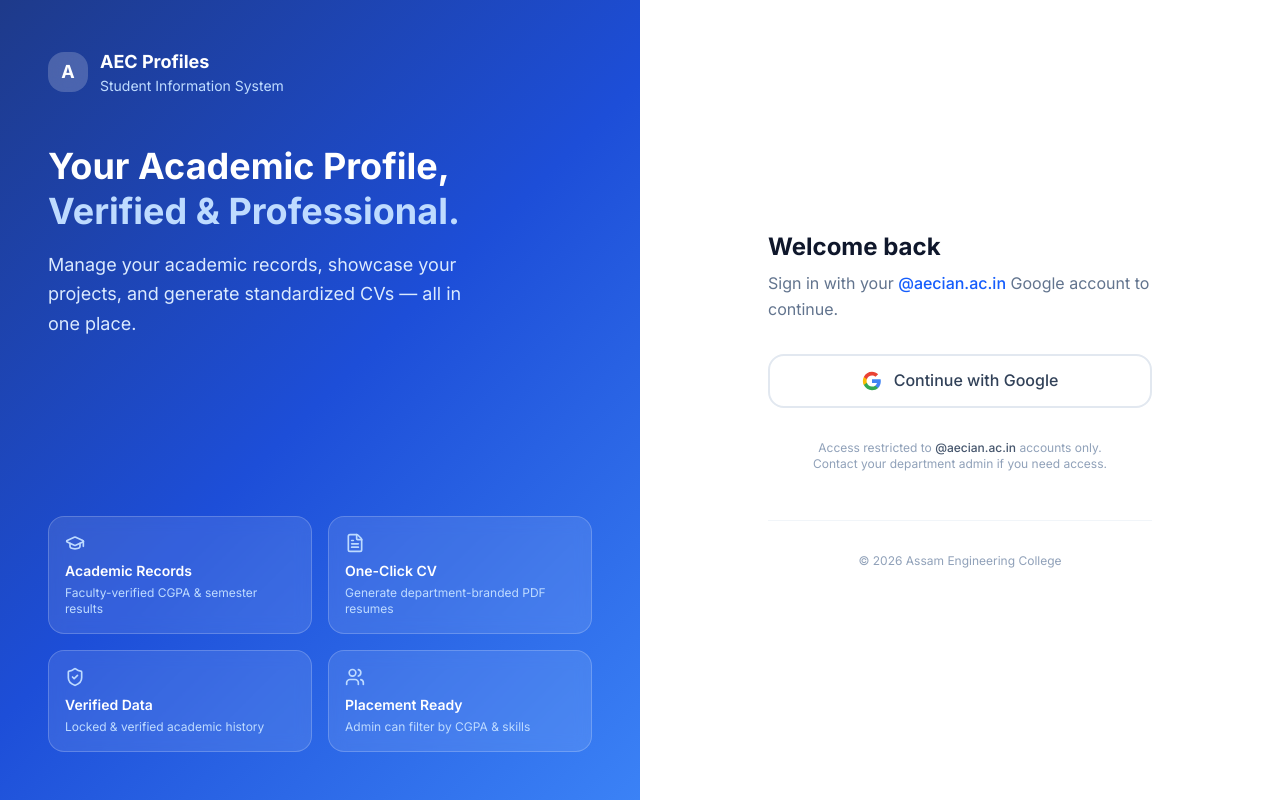
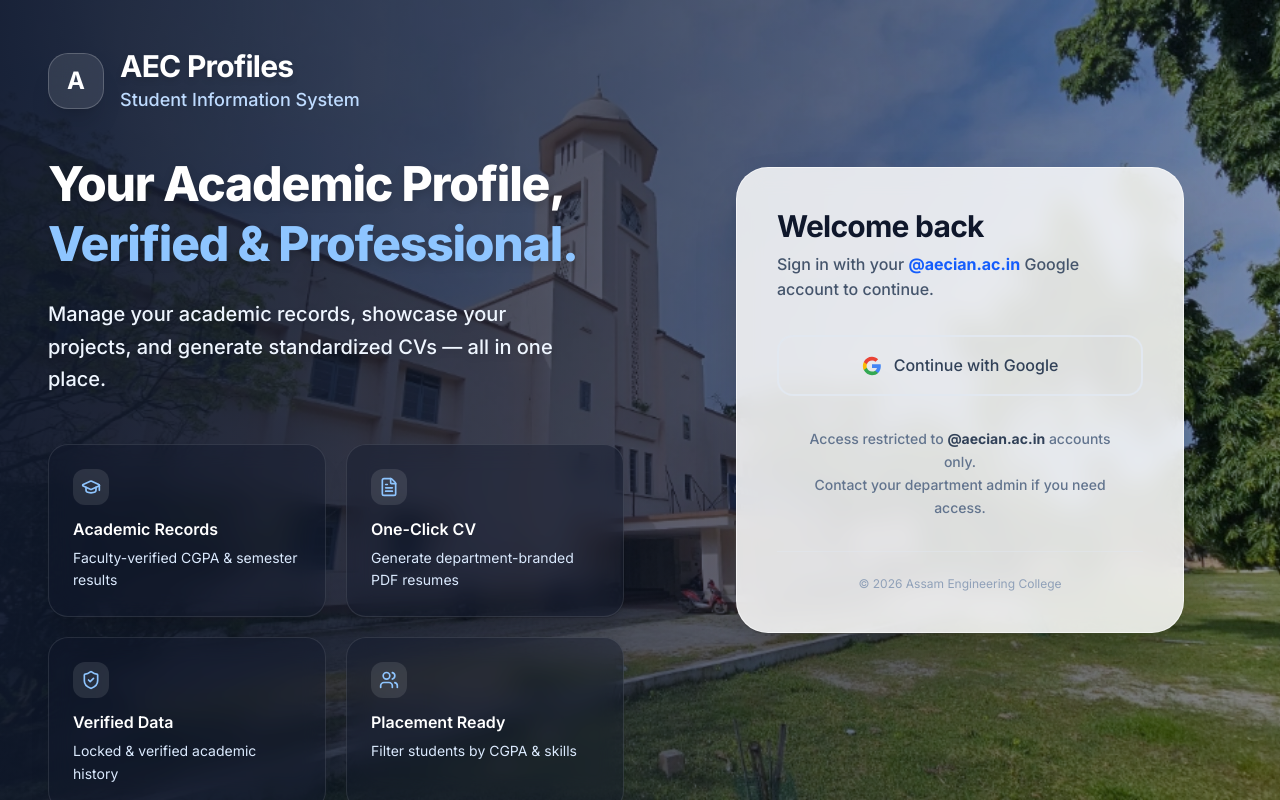
Before and after one commit to poran-dip/aecfolio, a Next.js app in the folder core/: page /login in a window 1280 px wide. Built offline with nearby package versions, Linux system fonts and the light colour scheme; no server answers.

Commit message:
refactor: remove frontend auth logic, fix errors - remove imports that don't exist - update to latest canonical tailwind class names - add bg to public/ - auth will be implemented later

```diff
--- a/core/src/app/(auth)/login/page.tsx
+++ b/core/src/app/(auth)/login/page.tsx
@@ -1,9 +1,5 @@
-import { auth } from "@/lib/auth";
-import { redirect } from "next/navigation";
 import { Metadata } from "next";
 import Image from "next/image";
-import Link from "next/link";
-import { signIn } from "@/lib/auth";
 import { GraduationCap, ShieldCheck, FileText, Users } from "lucide-react";
 
 export const metadata: Metadata = {
@@ -30,59 +26,68 @@ const features = [
   {
     icon: <Users size={20} />,
     title: "Placement Ready",
-    desc: "Admin can filter by CGPA & skills",
+    desc: "Filter students by CGPA & skills",
   },
 ];
 
-export default async function LoginPage() {
-  const session = await auth();
-  if (session?.user) redirect("/");
+export default function LoginPage() {
+  return (
+    <div className="relative min-h-screen flex items-center justify-center lg:justify-end overflow-hidden bg-slate-900">
+      {/* Background */}
+      <div className="absolute inset-0 z-0">
+        <Image
+          src="/bg-1.jpg"
+          alt="AEC Campus"
+          fill
+          priority
+          className="object-cover animate-slow-pan"
+        />
+        <div className="absolute inset-0 bg-blue-950/40 mix-blend-multiply" />
+        <div className="absolute inset-0 bg-linear-to-r from-slate-900/90 via-slate-900/50 to-slate-900/80 lg:to-transparent" />
+      </div>
 
-  return (
-    <div className="min-h-screen flex">
       {/* Left Panel — Branding */}
-      <div className="hidden lg:flex lg:w-1/2 gradient-bg flex-col justify-between p-12 text-white">
+      <div className="absolute inset-y-0 left-0 z-10 hidden lg:flex w-full max-w-2xl flex-col justify-between p-12 text-white">
         <div>
-          <div className="flex items-center gap-3 mb-12">
-            <div className="w-10 h-10 rounded-xl bg-white/20 backdrop-blur flex items-center justify-center font-bold text-lg">
+          <div className="flex items-center gap-4 mb-10">
+            <div className="w-14 h-14 rounded-2xl bg-white/10 backdrop-blur-md flex items-center justify-center font-bold text-2xl shadow-xl border border-white/20">
               A
             </div>
             <div>
-              <p className="font-bold text-lg">AEC Profiles</p>
-              <p className="text-blue-200 text-sm">Student Information System</p>
+              <p className="font-bold text-3xl tracking-tight text-white drop-shadow-md">AEC Profiles</p>
+              <p className="text-blue-200 font-medium text-lg mt-0.5">Student Information System</p>
             </div>
           </div>
 
-          <h1 className="text-4xl font-bold leading-tight mb-4">
+          <h1 className="text-5xl font-extrabold leading-tight mb-6 drop-shadow-lg tracking-tight">
             Your Academic Profile,
             <br />
-            <span className="text-blue-200">Verified & Professional.</span>
+            <span className="text-blue-300">Verified & Professional.</span>
           </h1>
-          <p className="text-blue-100 text-lg leading-relaxed max-w-md">
+          <p className="text-blue-50 text-xl leading-relaxed max-w-lg drop-shadow-md font-medium">
             Manage your academic records, showcase your projects, and generate
             standardized CVs — all in one place.
           </p>
         </div>
 
-        <div className="grid grid-cols-2 gap-4">
+        <div className="grid grid-cols-2 gap-5 mt-12 pb-8">
           {features.map((f) => (
             <div
               key={f.title}
-              className="bg-white/10 backdrop-blur rounded-xl p-4 border border-white/20"
+              className="bg-slate-900/40 backdrop-blur-md rounded-2xl p-6 border border-white/10 hover:bg-slate-900/60 hover:border-white/20 transition-all duration-300 shadow-xl"
             >
-              <div className="text-blue-200 mb-2">{f.icon}</div>
-              <p className="font-semibold text-sm">{f.title}</p>
-              <p className="text-blue-200 text-xs mt-1">{f.desc}</p>
+              <div className="text-blue-300 mb-3 bg-white/10 w-fit p-2 rounded-lg">{f.icon}</div>
+              <p className="font-semibold text-base text-white">{f.title}</p>
+              <p className="text-blue-100 text-sm mt-1.5 leading-relaxed">{f.desc}</p>
             </div>
           ))}
         </div>
       </div>
 
       {/* Right Panel — Sign In */}
-      <div className="flex-1 flex items-center justify-center p-8 bg-white">
-        <div className="w-full max-w-sm">
+      <div className="relative z-20 w-full max-w-md p-8 lg:p-10 mx-6 lg:mx-24 glass rounded-4xl shadow-2xl">
         {/* Mobile logo */}
-          <div className="lg:hidden flex items-center gap-3 mb-10">
+        <div className="lg:hidden flex items-center gap-3 mb-8">
           <div className="w-10 h-10 rounded-xl bg-blue-600 flex items-center justify-center font-bold text-white text-lg">
             A
           </div>
@@ -92,61 +97,42 @@ export default async function LoginPage() {
           </div>
         </div>
 
-          <h2 className="text-2xl font-bold text-slate-900 mb-2">Welcome back</h2>
-          <p className="text-slate-500 mb-8">
+        <div className="mb-8">
+          <h2 className="text-3xl font-bold text-slate-900 tracking-tight">Welcome back</h2>
+          <p className="text-slate-600 font-medium mt-2">
             Sign in with your{" "}
-            <span className="font-medium text-blue-600">@aecian.ac.in</span>{" "}
+            <span className="text-blue-600 font-bold">@aecian.ac.in</span>{" "}
             Google account to continue.
           </p>
+        </div>
 
-          {/* Google Sign In Form */}
-          <form
-            action={async () => {
-              "use server";
-              await signIn("google", { redirectTo: "/" });
-            }}
-          >
-            <button
-              type="submit"
-              className="w-full flex items-center justify-center gap-3 px-4 py-3 border-2 border-slate-200 rounded-xl text-slate-700 font-medium hover:border-blue-400 hover:bg-blue-50 transition-all duration-200 group"
+        <a
+          href="/dashboard"
+          className="w-full flex items-center justify-center gap-3 px-5 py-4 border-2 border-slate-200 rounded-xl text-slate-700 font-medium hover:border-blue-400 hover:bg-blue-50 transition-all duration-200"
         >
           <svg viewBox="0 0 24 24" className="w-5 h-5 shrink-0">
-                <path
-                  fill="#4285F4"
-                  d="M22.56 12.25c0-.78-.07-1.53-.2-2.25H12v4.26h5.92c-.26 1.37-1.04 2.53-2.21 3.31v2.77h3.57c2.08-1.92 3.28-4.74 3.28-8.09z"
-                />
-                <path
-                  fill="#34A853"
-                  d="M12 23c2.97 0 5.46-.98 7.28-2.66l-3.57-2.77c-.98.66-2.23 1.06-3.71 1.06-2.86 0-5.29-1.93-6.16-4.53H2.18v2.84C3.99 20.53 7.7 23 12 23z"
-                />
-                <path
-                  fill="#FBBC05"
-                  d="M5.84 14.09c-.22-.66-.35-1.36-.35-2.09s.13-1.43.35-2.09V7.07H2.18C1.43 8.55 1 10.22 1 12s.43 3.45 1.18 4.93l2.85-2.22.81-.62z"
-                />
-                <path
-                  fill="#EA4335"
-                  d="M12 5.38c1.62 0 3.06.56 4.21 1.64l3.15-3.15C17.45 2.09 14.97 1 12 1 7.7 1 3.99 3.47 2.18 7.07l3.66 2.84c.87-2.6 3.3-4.53 6.16-4.53z"
-                />
+            <path fill="#4285F4" d="M22.56 12.25c0-.78-.07-1.53-.2-2.25H12v4.26h5.92c-.26 1.37-1.04 2.53-2.21 3.31v2.77h3.57c2.08-1.92 3.28-4.74 3.28-8.09z" />
+            <path fill="#34A853" d="M12 23c2.97 0 5.46-.98 7.28-2.66l-3.57-2.77c-.98.66-2.23 1.06-3.71 1.06-2.86 0-5.29-1.93-6.16-4.53H2.18v2.84C3.99 20.53 7.7 23 12 23z" />
+            <path fill="#FBBC05" d="M5.84 14.09c-.22-.66-.35-1.36-.35-2.09s.13-1.43.35-2.09V7.07H2.18C1.43 8.55 1 10.22 1 12s.43 3.45 1.18 4.93l2.85-2.22.81-.62z" />
+            <path fill="#EA4335" d="M12 5.38c1.62 0 3.06.56 4.21 1.64l3.15-3.15C17.45 2.09 14.97 1 12 1 7.7 1 3.99 3.47 2.18 7.07l3.66 2.84c.87-2.6 3.3-4.53 6.16-4.53z" />
           </svg>
           <span>Continue with Google</span>
-            </button>
-          </form>
+        </a>
 
-          <p className="text-center text-xs text-slate-400 mt-8">
+        <p className="text-center text-sm text-slate-500 font-medium mt-8 px-4 leading-relaxed">
           Access restricted to{" "}
-            <span className="text-slate-600 font-medium">@aecian.ac.in</span>{" "}
+          <span className="text-slate-700 font-bold">@aecian.ac.in</span>{" "}
           accounts only.
           <br />
           Contact your department admin if you need access.
         </p>
 
-          <div className="mt-12 pt-8 border-t border-slate-100 text-center">
+        <div className="mt-8 pt-6 border-t border-slate-200/50 text-center">
           <p className="text-xs text-slate-400">
             © {new Date().getFullYear()} Assam Engineering College
           </p>
         </div>
       </div>
     </div>
-    </div>
   );
 }
--- a/core/src/app/(dashboard)/admin/page.tsx
+++ b/core/src/app/(dashboard)/admin/page.tsx
@@ -61,7 +61,7 @@ export default function AdminDashboardPage() {
               </Link>
            </div>
 
-           <div className="bg-gradient-to-br from-slate-800 to-slate-900 rounded-xl p-6 shadow-sm text-white">
+           <div className="bg-linear-to-br from-slate-800 to-slate-900 rounded-xl p-6 shadow-sm text-white">
               <h3 className="font-semibold text-slate-100 mb-2">System Health</h3>
               <div className="space-y-3 mt-4">
                  <div className="flex justify-between text-sm">
--- a/core/src/app/(dashboard)/admin/query/page.tsx
+++ b/core/src/app/(dashboard)/admin/query/page.tsx
@@ -113,7 +113,7 @@ export default function AdminQueryPage() {
                  <p className="text-sm font-medium text-slate-700 mb-1">Generated Query Logic:</p>
                  <code className="text-xs text-blue-700 bg-blue-50 px-2 py-1.5 rounded block">
                     SELECT * FROM Students<br/>
-                    WHERE CGPA >= {minCgpa || "0.0"}<br/>
+                    WHERE CGPA {">="} {minCgpa || "0.0"}<br/>
                     {branchFilter && `AND Branch = '${branchFilter}'\n`}
                     {skillFilter && `AND Skills CONTAINS '${skillFilter}'`}
                  </code>
--- a/core/src/app/(dashboard)/faculty/page.tsx
+++ b/core/src/app/(dashboard)/faculty/page.tsx
@@ -67,7 +67,7 @@ export default function FacultyDashboard() {
             label="Students Pending Verification"
             value={pendingOverall}
             icon={<AlertTriangle size={22} />}
-            color={pendingOverall > 0 ? "warning" : "green"}
+            color={pendingOverall > 0 ? "yellow" : "green"}
           />
         </div>
 
--- a/core/src/app/(dashboard)/student/academic/page.tsx
+++ b/core/src/app/(dashboard)/student/academic/page.tsx
@@ -96,7 +96,7 @@ export default function AcademicPage() {
       <div className="p-6 space-y-6 max-w-4xl mx-auto">
         {/* CGPA Cards */}
         <div className="grid grid-cols-2 md:grid-cols-4 gap-4">
-          <div className="col-span-2 bg-gradient-to-br from-blue-600 to-blue-700 rounded-xl p-5 text-white shadow-md">
+          <div className="col-span-2 bg-linear-to-br from-blue-600 to-blue-700 rounded-xl p-5 text-white shadow-md">
             <div className="flex items-center gap-2 mb-1">
               <TrendingUp size={16} className="opacity-70" />
               <p className="text-blue-100 text-sm font-medium">Overall CGPA</p>
--- a/core/src/app/(dashboard)/student/cv/page.tsx
+++ b/core/src/app/(dashboard)/student/cv/page.tsx
@@ -51,7 +51,7 @@ export default function GenCVPage() {
                   ACTIVE
                 </div>
                 <div className="flex gap-3 mb-2">
-                  <div className="w-10 h-10 bg-slate-200 shadow-sm rounded border border-slate-300 flex-shrink-0" />
+                  <div className="w-10 h-10 bg-slate-200 shadow-sm rounded border border-slate-300 shrink-0" />
                   <div>
                     <h3 className="font-semibold text-blue-900 text-sm">AEC Standard</h3>
                     <p className="text-xs text-blue-700">Official college layout</p>
@@ -86,9 +86,9 @@ export default function GenCVPage() {
         {/* Right Area - Preview Pane */}
         <div className="flex-1 p-4 md:p-8 flex items-center justify-center bg-slate-200/50 shadow-[inset_0_2px_10px_rgba(0,0,0,0.02)] overflow-y-auto">
            {/* Visual representation of an A4 paper for preview state before PDF generated */}
-          <div className="w-full max-w-[800px] aspect-[1/1.4] bg-white shadow-xl rounded flex flex-col items-center justify-center text-center p-8 border border-slate-200 relative group overflow-hidden">
+          <div className="w-full max-w-200 aspect-[1/1.4] bg-white shadow-xl rounded flex flex-col items-center justify-center text-center p-8 border border-slate-200 relative group overflow-hidden">
 
-            <div className="absolute inset-0 bg-slate-50 opacity-0 group-hover:opacity-100 transition-opacity flex items-center justify-center backdrop-blur-sm z-10 transition-all duration-300">
+            <div className="absolute inset-0 bg-slate-50 opacity-0 group-hover:opacity-100 flex items-center justify-center backdrop-blur-sm z-10 transition-all duration-300">
               <Button onClick={() => setIframeKey(k => k+1)} variant="secondary" icon={<Eye size={16}/>}>
                 Preview PDF Data
               </Button>
--- a/core/src/app/(dashboard)/student/profile/page.tsx
+++ b/core/src/app/(dashboard)/student/profile/page.tsx
@@ -5,7 +5,7 @@ import { Navbar } from "@/components/ui/Navbar";
 import { Card, CardHeader } from "@/components/ui/Card";
 import { Button } from "@/components/ui/Button";
 import { PageLoader } from "@/components/ui/Spinner";
-import { User, Phone, BookOpen, Link as LinkIcon, Github, Linkedin, ExternalLink, Save, Plus, Trash2 } from "lucide-react";
+import { User, Phone, BookOpen, Link as LinkIcon, ExternalLink, Save, Plus, Trash2 } from "lucide-react";
 import toast from "react-hot-toast";
 
 const COURSES = ["BTECH", "MTECH", "BCA", "MCA"];
@@ -26,8 +26,8 @@ interface ProfileData {
 }
 
 const socialIcon = (type: string) => {
-  if (type === "GITHUB") return <Github size={16} />;
-  if (type === "LINKEDIN") return <Linkedin size={16} />;
+  if (type === "GITHUB") return <p>GitHub</p>;
+  if (type === "LINKEDIN") return <p>LinkedIn</p>;
   return <ExternalLink size={16} />;
 };
 
--- a/core/src/app/(dashboard)/student/projects/page.tsx
+++ b/core/src/app/(dashboard)/student/projects/page.tsx
@@ -7,7 +7,7 @@ import { Button } from "@/components/ui/Button";
 import { Modal, ConfirmModal } from "@/components/ui/Modal";
 import { PageLoader } from "@/components/ui/Spinner";
 import {
-  FolderGit2, Plus, Pencil, Trash2, ExternalLink, X, Github,
+  FolderGit2, Plus, Pencil, Trash2, ExternalLink, X,
 } from "lucide-react";
 import toast from "react-hot-toast";
 
@@ -140,7 +140,7 @@ export default function ProjectsPage() {
                 <div className="flex items-start justify-between mb-3">
                   <div className="flex items-center gap-2">
                     <div className="w-9 h-9 rounded-lg bg-blue-50 text-blue-600 flex items-center justify-center">
-                      <Github size={18} />
+                      <p>GitHub</p>
                     </div>
                     <h3 className="font-semibold text-slate-900">{p.title}</h3>
                   </div>
--- a/core/src/app/(dashboard)/student/skills/page.tsx
+++ b/core/src/app/(dashboard)/student/skills/page.tsx
@@ -90,7 +90,7 @@ export default function SkillsPage() {
 
           {/* Input */}
           <div className="relative">
-            <div className="flex flex-wrap gap-2 p-3 border-2 border-slate-200 rounded-xl min-h-[56px] focus-within:border-blue-400 transition-colors bg-white">
+            <div className="flex flex-wrap gap-2 p-3 border-2 border-slate-200 rounded-xl min-h-14 focus-within:border-blue-400 transition-colors bg-white">
               {skills.map((skill) => (
                 <span
                   key={skill}
@@ -111,7 +111,7 @@ export default function SkillsPage() {
                 onChange={(e) => setInput(e.target.value)}
                 onKeyDown={handleKeyDown}
                 placeholder={skills.length === 0 ? "Type a skill and press Enter..." : "Add more..."}
-                className="flex-1 min-w-[150px] outline-none text-sm text-slate-700 bg-transparent py-1"
+                className="flex-1 min-w-37.5 outline-none text-sm text-slate-700 bg-transparent py-1"
               />
             </div>
 
--- a/core/src/app/page.tsx
+++ b/core/src/app/page.tsx
@@ -1,15 +1,5 @@
-import { auth } from "@/lib/auth";
 import { redirect } from "next/navigation";
 
-export default async function Home() {
-  const session = await auth();
-
-  if (!session?.user) {
-    redirect("/login");
-  }
-
-  const role = session.user.role;
-  if (role === "FACULTY") redirect("/faculty");
-  if (role === "ADMIN") redirect("/admin");
-  redirect("/student");
+export default function Home() {
+  redirect("/login");
 }
```
Also changed, not shown: core/src/app/(dashboard)/layout.tsx (+11 -17 lines), core/public/bg-1.jpg (added). Lines whose indentation alone changed are shown as unchanged.
